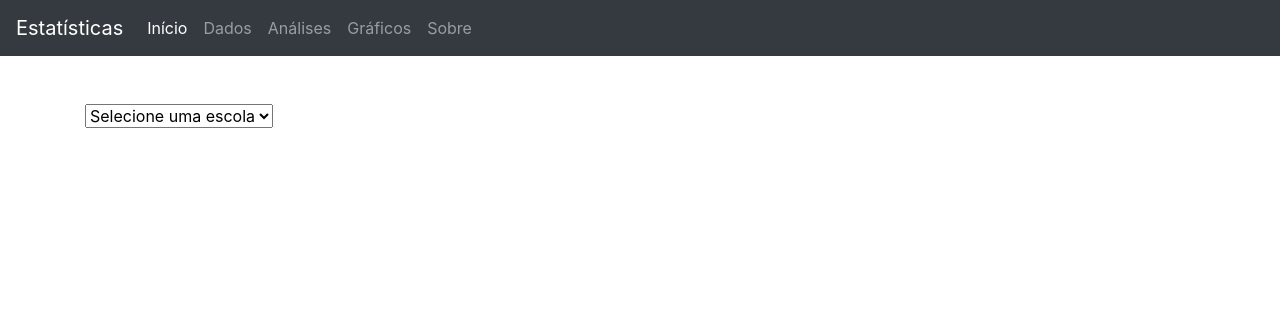
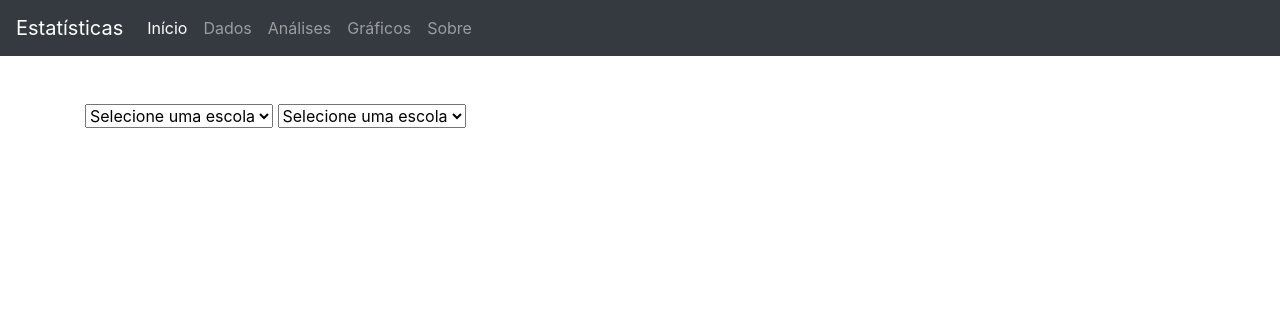
Before and after one commit to Varjus/adas, a Django app: page /dados/escolas in a window 1280 px wide. Shown: the top 316 px of the page. Run offline with Django 4.2, Linux system fonts and the light colour scheme; tables that the repository leaves empty hold one stand-in row (values such as "Sample post"); some libraries are stand-ins or nearby versions.

Commit message:
Inclusão do requirements.txt

```diff
--- a/dash/templates/escolas.html
+++ b/dash/templates/escolas.html
@@ -1,11 +1,19 @@
 {% extends 'base.html' %}
 {% block content %}
     <select onchange="escola()" id="escolas">
-        <option disabled SELECTED>Selecione uma escola</option>
+        <option enable SELECTED>Selecione uma escola</option>
         {% for escola in escolas %}
             <option value="{{ escola.codesc }}">{{ escola.escola }}</option>
         {% endfor %}
     </select>
+
+    <select onchange="escolano()" id="escolano">
+        <option enable SELECTED>Selecione uma escola</option>
+        {% for escolano in escolano %}
+            <option value="{{ escolano.ano_saresp }}">{{ escolano.escolano }}</option>
+        {% endfor %}
+    </select>
+
     {% block dados_escola %}
     {% endblock %}
 {% endblock %}
--- a/dash/views.py
+++ b/dash/views.py
@@ -7,6 +7,10 @@ def IndexView(request):
     return render(request, 'index.html')
 
 def EscolasView(request):
+    escolano = DadosSaresp.objects.raw("SELECT DISTINCT ano_saresp, escola, 1 as id_reg FROM dados_saresp")
+    return render(request, 'escolas.html', {'escolano': escolano})
+
+def EscolasView(request):
     escolas = DadosSaresp.objects.raw("SELECT DISTINCT codesc, escola, 1 as id_reg FROM dados_saresp")
     return render(request, 'escolas.html', {'escolas': escolas})
 
```
Also changed, not shown: requirements.txt (added, +33 -0 lines).
